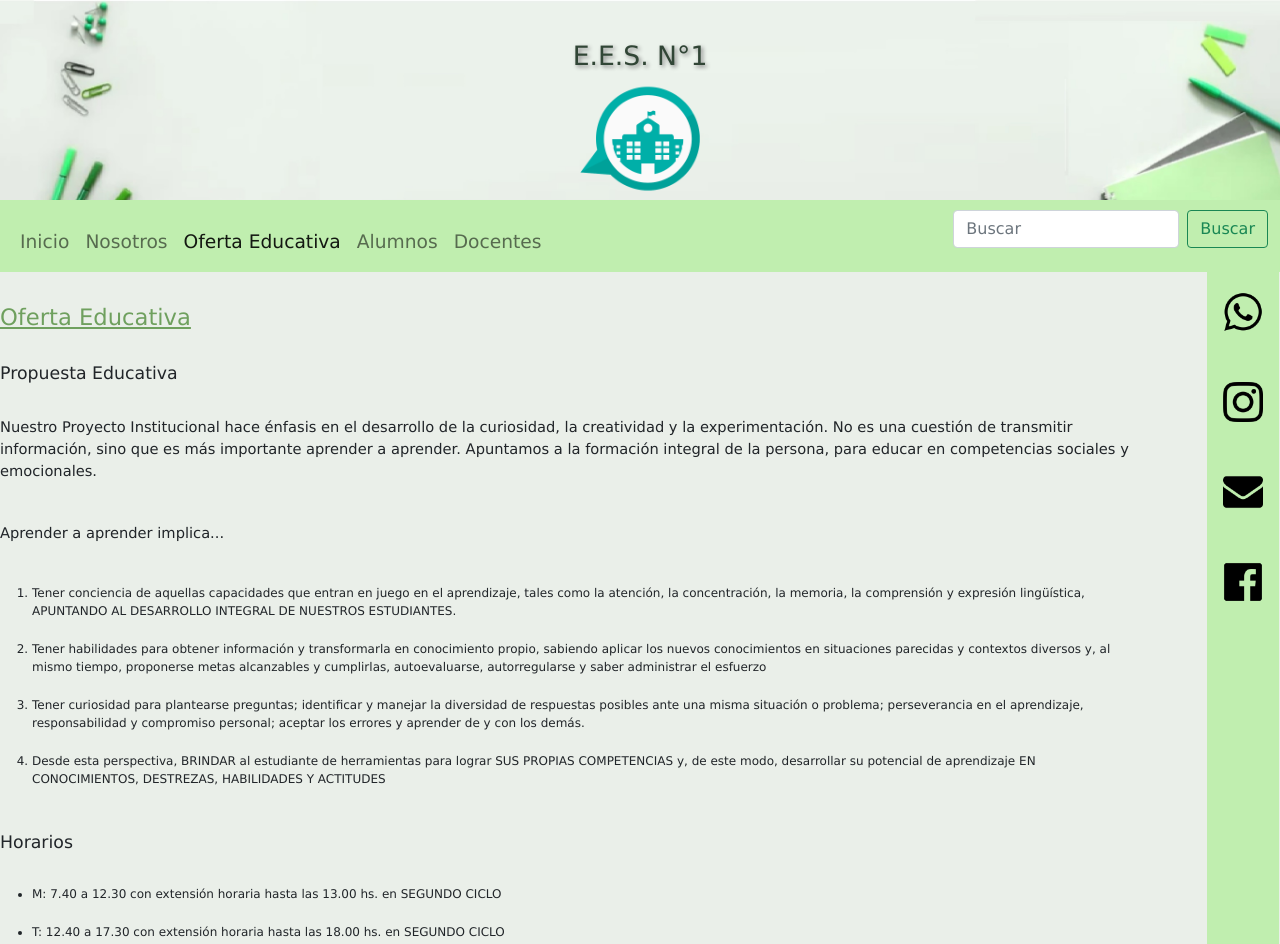
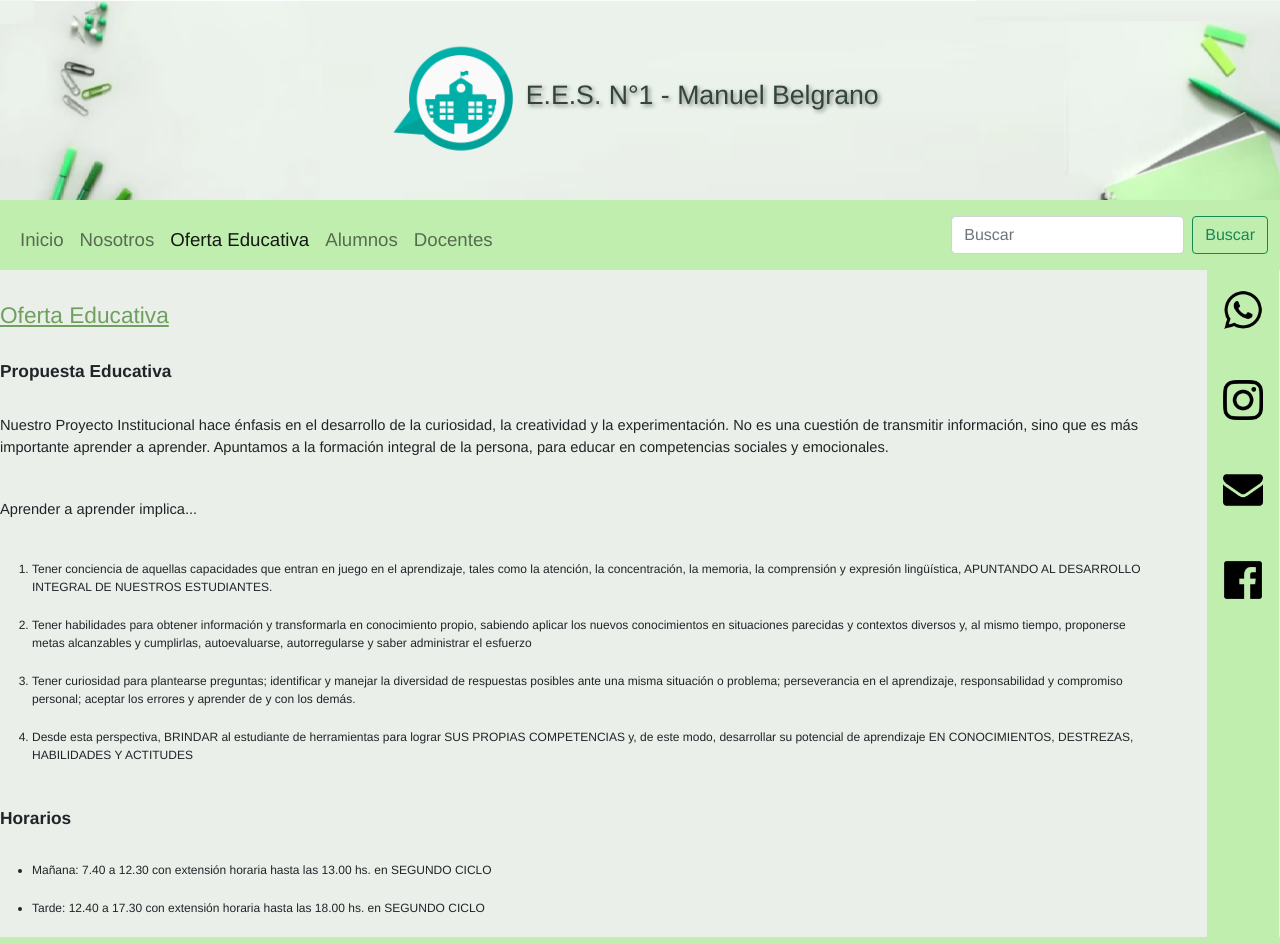
Before and after one commit to Nicov55/Desarrollo-Web-Escuela-Secundaria-X, a website: page pages/ofertaeducativa.html in a window 1280 px wide. Shown: the top 944 px of the page. Drawn offline with nearby package versions, Linux system fonts and the light colour scheme.

Commit message:
SEO sin favicon

```diff
--- a/pages/ofertaeducativa.html
+++ b/pages/ofertaeducativa.html
@@ -6,6 +6,8 @@
     <meta charset="UTF-8">
     <meta http-equiv="X-UA-Compatible" content="IE=edge">
     <meta name="viewport" content="width=device-width, initial-scale=1.0">
+    <meta name=”keywords” content="escuela,secundaria,educacion,alumnos,docentes,ituzaingo,zona oeste, escuela secundaria, educacion secundaria">
+    <meta description=”description” content="Escuela Secundaria N°1 - Nuestra Propuesta Educativa">
     <title>EES N°1 - Oferta Educativa</title>
 </head>
 <body>
@@ -17,6 +19,14 @@
           </section>
           <section class="logo">
             <img src="../public/logo.png" alt="Logo de la Institución" width="120"height="120">
+        </section>
+        </div>
+
+        <div class="contenedormq">
+          <section class="logo">
+            <img src="../public/logo.png" alt="Logo de la Institución" width="120"height="120">
+          <section class="datos">
+              <h1 id="header-titulo">E.E.S. N°1 - Manuel Belgrano</h1>
         </section>
         </div>
 
@@ -81,8 +91,8 @@
                 <h4>Horarios</h4>
                  &nbsp;
                  <ul>
-                   <li>M: 7.40 a 12.30 con extensión horaria hasta las 13.00 hs. en SEGUNDO CICLO</li>
-                   <li>T: 12.40 a 17.30 con extensión horaria hasta las 18.00 hs. en SEGUNDO CICLO</li>
+                   <li>Mañana: 7.40 a 12.30 con extensión horaria hasta las 13.00 hs. en SEGUNDO CICLO</li>
+                   <li>Tarde: 12.40 a 17.30 con extensión horaria hasta las 18.00 hs. en SEGUNDO CICLO</li>
                  </ul>
 
 
--- a/scss/_header.scss
+++ b/scss/_header.scss
@@ -10,6 +10,16 @@ header {grid-area: header;
     background-color: $bgcolor;
 
     .contenedor {
+        width: 90%;
+        max-width: 1200px;
+        margin: auto;
+        padding-top: 40px;
+    }
+
+
+    .contenedormq {
+        visibility: hidden;
+        display: none;
         width: 90%;
         max-width: 1200px;
         margin: auto;
@@ -41,7 +51,7 @@ header {grid-area: header;
         display: inline-block;
         margin: 0 0.5rem;
         animation-name: animaciontitulo;
-        animation-duration: 2s;
+        animation-duration: 3s;
     }
 
 
--- a/scss/_main.scss
+++ b/scss/_main.scss
@@ -34,7 +34,8 @@ main {
         }
 
         h4 {
-        font-size: $fmsubtitulos
+        font-size: $fmsubtitulos;
+        font-weight: bold;
         }
 
         h5 {
--- a/scss/_mediaqueries.scss
+++ b/scss/_mediaqueries.scss
@@ -4,6 +4,17 @@
 @media screen and (min-width:768px)
 
 {
+    header {
+        .contenedor {
+            display: none;
+            visibility: hidden;
+        }
+
+        .contenedormq {
+            display:block;
+            visibility: visible;
+        }
+    }
 /* NAV */
 nav {
     font-size: 12pt;
@@ -88,6 +99,7 @@ main {
 
             h5 {
             font-size: $fdestandar;
+
             }
 
             p {
--- a/scss/_nav.scss
+++ b/scss/_nav.scss
@@ -5,11 +5,7 @@ nav {
     padding: 0%;
 
     .navbar-nav {
-        padding-top: 12px;
-    }
-
-    .d-flex {
-        padding-bottom: 15px;
+        padding-top: 10px;
     }
 
     .navbar-nav li {
--- a/scss/_variables.scss
+++ b/scss/_variables.scss
@@ -3,32 +3,36 @@
 
 @keyframes animaciontitulo {
     from {
-        margin-top: 100%;
-        height: 200%
+      opacity: 0%;
+        // margin-top: 100%;
+        // height: 200%
       }
 
       to {
-        margin-top: 0%;
-        height: 100%;
+        opacity: 100%
+        // margin-top: 0%;
+        // height: 100%;
       }
     }
 
 
 /*======== VARIABLES ========*/
+
 $bgcolor: rgb(234, 239, 233);
 $colorbasic: rgb(192, 238, 175);
 $titlecolor: rgb(111, 160, 94);
 
 // FONTSIZES
+
 // Desktop
 $fdtitulos: 17pt;
+$fdfechas: 14pt;
 $fdsubtitulos: 13pt;
 $fdestandar: 12pt;
-$fdfechas: 14pt;
 $fdcontenido: 11pt;
 // Mobile
 $fmtitulos: 15pt;
+$fmfechas: 12pt;
 $fmsubtitulos: 11pt;
 $fmestandar: 10pt;
-$fmfechas: 12pt;
 $fmcontenido: 9pt;
--- a/scss/compilador.scss
+++ b/scss/compilador.scss
@@ -4,7 +4,8 @@
 
 body {
     background-color: rgb(234, 239, 233);
-    font-family: Verdana, Geneva, Tahoma, sans-serif;
+    // font-family: Verdana, Geneva, Tahoma, sans-serif;
+    font-family: "Helvetica Neue", "Helvetica", "Arial", sans-serif;
 
 
 }
```
Also changed, not shown: index.html (+13 -1 lines), pages/alumnos.html (+10 -0 lines), pages/docentes.html (+10 -0 lines), pages/nosotros.html (+10 -0 lines), css/main.css.
